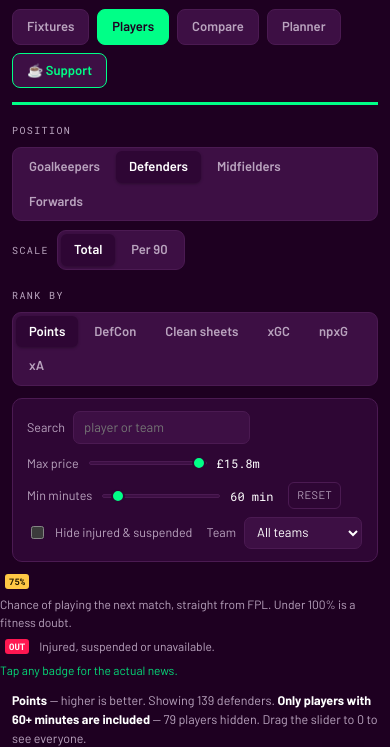
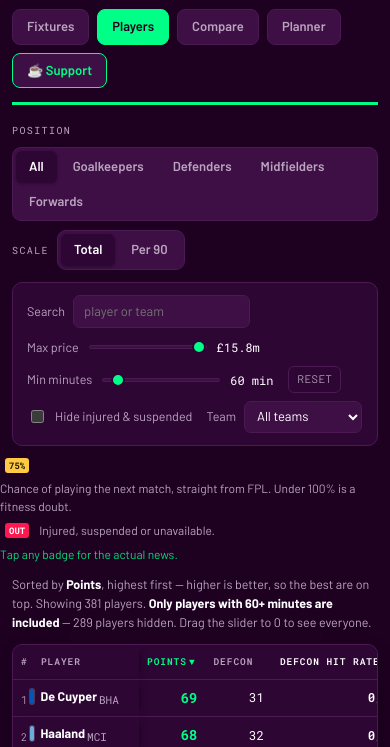
Before and after one commit to fantasy-database/fantasy-database.github.io, a plain HTML site: page players.html in a window 390 px wide. Shown: the part 97-844 px from the top of the page. Drawn offline with Linux system fonts and the light colour scheme.

Commit message:
Players page: one sortable table instead of a Rank by menu (#7)
* Players page: show actual goals/assists beside npxG and xA

When the stat menu is on npxG or xA for defenders, midfielders or
forwards, a column of what actually happened now sits beside it, styled
like the DefCon hit rate:

- npxG -> "NP Goals": Understat's non-penalty goals, so a penalty taker
  is not flattered against a stat that leaves penalties out.
- xA -> "Assists": FPL's assists (the tooltip notes FPL is more generous
  than xA).

Both follow the Total / Per 90 switch. update.py now writes npg, npg90
and a90, computed from the same minutes as the other per-90 stats. The
table still sorts by the selected stat. players_test.py covers the new
fields.

Co-Authored-By: Claude Opus 5.5 <noreply@anthropic.com>
Claude-Session: https://claude.ai/code/session_01SU9VaRFbwyffiDPLg1qHMy

* Keep a team's npxG even if Understat's npg value is malformed

Co-Authored-By: Claude Opus 5.5 <noreply@anthropic.com>
Claude-Session: https://claude.ai/code/session_01SU9VaRFbwyffiDPLg1qHMy

* Players page: one sortable table instead of a Rank by menu

- Position toggle gains "All" (the default); the Rank by row is gone.
- Every stat is a column: Points, DefCon (+ hit rate, Total only), Clean
  sheets, xGC, Goals conceded, Saves, npxG (+ NP Goals), xA (+ Assists),
  npxGI, Shots, then £, Min, Starts, Min/game, Own.
- Each position shows the columns FPL scores it on; All shows the union
  with "–" where a stat does not apply.
- Every header sorts: first click best-first (ascending for xGC and Goals
  conceded), second click reverses. Arrow + data-active on the active
  column; blanks always sort last. Default is Points, highest first. The
  sort survives Total/Per 90 and position switches while the column
  exists, otherwise falls back to Points.
- Mobile shows every column; the table scrolls sideways inside its card
  with the player column sticky (now on desktop too).
- The note says which column is sorted and which direction is better.

Co-Authored-By: Claude Opus 5.5 <noreply@anthropic.com>
Claude-Session: https://claude.ai/code/session_01SU9VaRFbwyffiDPLg1qHMy

---------

Co-authored-by: Claude <noreply@anthropic.com>

```diff
--- a/players.html
+++ b/players.html
@@ -102,8 +102,17 @@
     text-transform:uppercase;color:var(--muted);padding:10px 8px;text-align:right;white-space:nowrap;
     border-bottom:1px solid var(--border);background:var(--surface);cursor:pointer;user-select:none}
   thead th.lft{text-align:left}
+  thead th.hit{color:var(--ink)}
   thead th[data-active]{color:var(--accent)}
-  thead th.hit{color:var(--ink)}
+  th button.sort{font:inherit;letter-spacing:inherit;text-transform:inherit;color:inherit;
+    background:none;border:0;padding:0;margin:0;cursor:pointer;white-space:nowrap}
+  th button.sort:hover{color:var(--ink)}
+  th button.sort:focus-visible{outline:2px solid var(--accent);outline-offset:2px;border-radius:2px}
+  th .arr{display:inline-block;min-width:.9em;margin-left:2px;text-align:left}
+  /* the player column stays put while the stats scroll sideways under it */
+  thead th.lft, tbody td.lft{position:sticky;left:0;z-index:2;background:var(--surface);
+    box-shadow:6px 0 8px -6px rgba(0,0,0,.55)}
+  tbody tr:hover td.lft{background:var(--surface-2)}
   tbody td.hit{font-weight:600}
   tbody td{padding:7px 8px;border-bottom:1px solid var(--border);text-align:right;
     font-family:"Roboto Mono",monospace;font-size:12.5px;font-variant-numeric:tabular-nums;white-space:nowrap}
@@ -144,11 +153,7 @@
     .wrap{padding:16px 0 44px}
     .mast,.bar,.filters,.card,.note{margin-left:12px;margin-right:12px}
     .nav{margin-left:0;width:100%}
-    table{min-width:0}
-    thead th.opt, tbody td.opt{display:none}
-    thead th.lft, tbody td.lft{position:sticky;left:0;z-index:2;background:var(--surface);
-      box-shadow:6px 0 8px -6px rgba(0,0,0,.55);min-width:126px;max-width:126px}
-    tbody tr:hover td.lft{background:var(--surface)}
+    thead th.lft, tbody td.lft{min-width:126px;max-width:126px}
     .pl{font-size:12.5px}
   }
   @media (prefers-reduced-motion:reduce){*{animation:none!important;transition:none!important}}
@@ -194,8 +199,9 @@
   <div class="bar">
     <span class="seglabel">Position</span>
     <div class="seg" id="posSeg">
+      <button data-pos="0" aria-pressed="true">All</button>
       <button data-pos="1">Goalkeepers</button>
-      <button data-pos="2" aria-pressed="true">Defenders</button>
+      <button data-pos="2">Defenders</button>
       <button data-pos="3">Midfielders</button>
       <button data-pos="4">Forwards</button>
     </div>
@@ -204,11 +210,6 @@
       <button data-scale="tot" aria-pressed="true">Total</button>
       <button data-scale="p90">Per 90</button>
     </div>
-  </div>
-
-  <div class="bar">
-    <span class="seglabel">Rank by</span>
-    <div class="seg" id="statSeg"></div>
   </div>
 
   <div class="filters">
@@ -268,27 +269,53 @@ che:"#034694",cov:"#6CACE4",cry:"#1B458F",eve:"#003399",ful:"#CC0000",hul:"#F18A
 ips:"#3A64A3",lee:"#FFCD00",liv:"#C8102E",mci:"#6CABDD",mun:"#DA291C",new:"#41B6E6",
 nfo:"#DD0000",tot:"#132257",sun:"#EB172B"};
 
-// stat menus per position — a keeper and a forward share almost nothing
-const MENUS={
- 1:[["pts","Points"],["sv","Saves"],["cs","Clean sheets"],["xgc","xGC"],["gc","Goals conceded"]],
- 2:[["pts","Points"],["dc","DefCon"],["cs","Clean sheets"],["xgc","xGC"],["npxg","npxG"],["xa","xA"]],
- 3:[["pts","Points"],["npxg","npxG"],["xa","xA"],["npxgi","npxGI"],["sh","Shots"],["dc","DefCon"]],
- 4:[["pts","Points"],["npxg","npxG"],["xa","xA"],["npxgi","npxGI"],["sh","Shots"]]};
-const LOWER_IS_BETTER=new Set(["xgc","gc"]);   // the only two that invert
-const DECIMALS={xgc:2,npxg:2,xa:2,npxgi:2};
-// The actual output shown beside an expected stat (outfield players only).
-// Goals are Understat's non-penalty goals, to match npxG; FPL's goal count
-// includes penalties and would make a penalty taker look like he beats his npxG.
-const OUTPUT={
- npxg:{id:"npg", label:"NP Goals",
+// One table, every stat a column. `pos` is the positions FPL actually scores
+// the stat for: saves only for keepers, goals conceded only for keepers and
+// defenders, clean sheets not for forwards, DefCon and attacking numbers for
+// every outfielder. On "All" a player shows "–" in a column that is not his.
+const ALL=[1,2,3,4], OUTF=[2,3,4];
+const COLS=[
+ {id:"pts",  label:"Points", pos:ALL, scaled:true, tip:"FPL points scored this season"},
+ {id:"dc",   label:"DefCon", pos:OUTF, scaled:true,
+   tip:"Defensive contributions: clearances, blocks, interceptions and tackles, plus ball recoveries for midfielders and forwards"},
+ // DefCon is a per-match threshold, so beside the season total sits how often
+ // he reached it. Totals only: a hit rate per 90 means nothing.
+ {id:"dch",  label:"DefCon hit rate", pos:OUTF, totOnly:true, cls:"hit",
+   tip:"Games he hit the DefCon threshold / games he played",
+   val:p=>p.dcg ? p.dch/p.dcg : null,
+   show:p=>`${p.dch}/${p.dcg}`,
+   note:"<b>DefCon hit rate</b> is games he reached the DefCon threshold out of games he played."},
+ {id:"cs",   label:"Clean sheets", pos:[1,2,3], scaled:true, tip:"Clean sheets FPL credited him with"},
+ {id:"xgc",  label:"xGC", pos:[1,2], scaled:true, low:true, dec:2,
+   tip:"Expected goals conceded while he was on the pitch — lower is better"},
+ {id:"gc",   label:"Goals conceded", pos:[1,2], scaled:true, low:true,
+   tip:"Goals conceded while he was on the pitch — lower is better"},
+ {id:"sv",   label:"Saves", pos:[1], scaled:true, tip:"Saves"},
+ {id:"npxg", label:"npxG", pos:OUTF, scaled:true, dec:2, tip:"Non-penalty expected goals (Understat)"},
+ // Understat's non-penalty goals, to match npxG; FPL's goal count includes
+ // penalties and would make a penalty taker look like he beats his npxG.
+ {id:"npg",  label:"NP Goals", pos:OUTF, scaled:true, cls:"hit",
    tip:"Non-penalty goals he has actually scored (Understat), the outcome npxG estimates",
    note:"<b>NP Goals</b> is the goals he actually scored, without penalties, so it compares fairly with npxG."},
- xa:{id:"a", label:"Assists",
+ {id:"xa",   label:"xA", pos:OUTF, scaled:true, dec:2, tip:"Expected assists (Understat)"},
+ {id:"a",    label:"Assists", pos:OUTF, scaled:true, cls:"hit",
    tip:"Assists FPL has credited him with, the outcome xA estimates. FPL is more generous than xA: it also counts e.g. winning a penalty or a saved shot that is scored on the rebound",
-   note:"<b>Assists</b> is the assists FPL actually credited him with, to set against his xA."}};
-const POSNAME={1:"Goalkeepers",2:"Defenders",3:"Midfielders",4:"Forwards"};
+   note:"<b>Assists</b> is the assists FPL actually credited him with, to set against his xA."},
+ {id:"npxgi",label:"npxGI", pos:OUTF, scaled:true, dec:2, tip:"npxG + xA"},
+ {id:"sh",   label:"Shots", pos:OUTF, scaled:true, tip:"Shots (Understat)"},
+ {id:"c",    label:"£", pos:ALL, tip:"Current price", show:p=>(p.c/10).toFixed(1)},
+ {id:"min",  label:"Min", pos:ALL, tip:"Minutes played"},
+ {id:"starts",label:"Starts", pos:ALL, tip:"Matches started"},
+ {id:"mpg",  label:"Min/game", pos:ALL, tip:"Minutes divided by matches his team has played",
+   val:p=>mpg(p), show:p=>mpg(p).toFixed(0)},
+ {id:"own",  label:"Own", pos:ALL, cls:"dim", tip:"Selected by this share of FPL managers",
+   show:p=>p.own.toFixed(1)+"%"},
+];
+const NAMECOL={id:"n", label:"Player", alpha:true};
+const POSNAME={0:"players",1:"goalkeepers",2:"defenders",3:"midfielders",4:"forwards"};
 
-let DATA=null, POS=2, SCALE="tot", STAT="pts";
+let DATA=null, POS=0, SCALE="tot";
+let SORT={id:"pts", desc:true};
 // A 20-minute cameo makes noise look like form, so the list starts at 60 minutes
 // in every view. Per 90 is the harsher case — it divides by that same small number
 // — so there the floor scales with the season: 30% of the minutes available so far.
@@ -298,7 +325,6 @@ let AVAIL=0, FLOOR=60, minmTouched=false;
 const suggested=()=>SCALE==="p90"?FLOOR:60;
 function syncFloor(){ if(!minmTouched) $("#minm").value=suggested(); }
 const $=s=>document.querySelector(s);
-const key=id=>SCALE==="p90" ? id+"90" : id;
 // Minutes per team game, not per start. Dividing by starts gave a man with one
 // start and two cameos 150 min/start, which is not a thing that can happen.
 const mpg=p=>{
@@ -307,16 +333,29 @@ const mpg=p=>{
   return g ? p.min/g : null;
 };
 
-function fmt(id,v){
-  if(v===null||v===undefined) return '<span class="dim">–</span>';
-  const d = SCALE==="p90" ? (DECIMALS[id]??2) : (DECIMALS[id]??0);
-  return v.toFixed(d);
+const p90=c=>c.scaled && SCALE==="p90";
+// the columns this position and scale show, in order
+const visibleCols=()=>COLS.filter(c=>(POS===0 || c.pos.includes(POS)) && !(c.totOnly && SCALE!=="tot"));
+const colById=id=>id===NAMECOL.id ? NAMECOL : COLS.find(c=>c.id===id);
+// a stat that does not apply to his position is null, so it shows "–" and sorts last
+function value(p,c){
+  if(c.alpha) return p.n;
+  if(!c.pos.includes(p.p)) return null;
+  const v = p90(c) ? p[c.id+"90"] : (c.val ? c.val(p) : p[c.id]);
+  return v===undefined||v===null||Number.isNaN(v) ? null : v;
 }
-
-function buildStatSeg(){
-  $("#statSeg").innerHTML=MENUS[POS].map(([id,label])=>
-    `<button data-stat="${id}" aria-pressed="${id===STAT}">${label}</button>`).join("");
+function cell(p,c){
+  const v=value(p,c);
+  if(v===null) return '<span class="dim">–</span>';
+  if(c.show && !p90(c)) return c.show(p);
+  return v.toFixed(p90(c) ? 2 : (c.dec??0));
 }
+const bestFirstDesc=c=>!(c.low||c.alpha);   // first click: best on top
+// keep the sort if its column is still on screen, otherwise back to Points
+function keepSort(){
+  if(SORT.id!==NAMECOL.id && !visibleCols().some(c=>c.id===SORT.id)) SORT={id:"pts", desc:true};
+}
+const esc=t=>String(t??"").replace(/[&<>"]/g,c=>({"&":"&amp;","<":"&lt;",">":"&gt;",'"':"&quot;"}[c]));
 
 function render(){
   if(!DATA) return;
@@ -327,7 +366,7 @@ function render(){
   $("#minmOut").textContent = minm ? minm+" min" : "any";
 
   const T=DATA.teams;
-  const pool=DATA.players.filter(p=>p.p===POS);
+  const pool=DATA.players.filter(p=>POS===0 || p.p===POS);
   let rows=pool
     .filter(p=>p.c<=maxc && p.min>=minm)
     .filter(p=>!teamFilter || String(p.t)===teamFilter)
@@ -335,33 +374,34 @@ function render(){
     .filter(p=>!q || p.n.toLowerCase().includes(q)
                   || (T[p.t]&&T[p.t].name.toLowerCase().includes(q)));
 
-  const k=key(STAT), low=LOWER_IS_BETTER.has(STAT);
-  const val=p=>{const v=p[k]; return v===null||v===undefined ? (low?Infinity:-Infinity) : v;};
-  rows.sort((a,b)=> low ? val(a)-val(b) : val(b)-val(a));
+  const cols=visibleCols(), sc=colById(SORT.id), sgn=SORT.desc?-1:1;
+  // blanks always last, whichever way round; ties go to points, then name
+  rows.sort((a,b)=>{
+    const va=value(a,sc), vb=value(b,sc);
+    if(va===null||vb===null){ if(va!==vb) return va===null?1:-1; }
+    else if(va!==vb) return sc.alpha ? sgn*va.localeCompare(vb) : sgn*(va-vb);
+    return (b.pts-a.pts) || a.n.localeCompare(b.n);
+  });
 
-  const label=(MENUS[POS].find(m=>m[0]===STAT)||["","" ])[1];
-  const suffix=SCALE==="p90" ? " /90" : "";
-  // DefCon is a per-match threshold, so next to the season total sits how
-  // often he reached it. Totals only: a hit rate per 90 means nothing.
-  const hitCol = STAT==="dc" && SCALE==="tot";
-  // Beside an expected stat, what actually happened. Unlike a hit rate this
-  // means something per 90 too, so it follows the Total / Per 90 switch.
-  const out = POS!==1 ? OUTPUT[STAT] : null;
-  const outKey = out ? (SCALE==="p90" ? out.id+"90" : out.id) : null;
-  const NCOL = hitCol||out ? 9 : 8;
-  $("#thead").innerHTML=
-    `<th class="lft">#&nbsp;&nbsp;Player</th>`
-    + `<th data-active>${label}${suffix}</th>`
-    + (hitCol ? `<th class="hit" title="Games he hit the DefCon threshold / games he played">DefCon hit rate</th>` : "")
-    + (out ? `<th class="hit" title="${out.tip}">${out.label}${suffix}</th>` : "")
-    + `<th>£</th><th>Min</th><th class="opt">Starts</th><th class="opt" title="Minutes divided by matches his team has played">Min/game</th>`
-    + `<th class="opt">Pts</th><th class="opt">Own</th>`;
+  const suffix=c=>p90(c) ? " /90" : "";
+  const th=(c,lft)=>{
+    const on=c.id===SORT.id;
+    return `<th class="${[lft?"lft":"",c.cls||""].join(" ").trim()}"${on?` data-active aria-sort="${SORT.desc?"descending":"ascending"}"`:""}`
+      + `${c.tip?` title="${esc(c.tip)}"`:""}><button type="button" class="sort" data-col="${c.id}">`
+      + `${lft?"#&nbsp;&nbsp;":""}${c.label}${c.alpha?"":suffix(c)}<span class="arr" aria-hidden="true">${on?(SORT.desc?"▼":"▲"):""}</span></button></th>`;
+  };
+  $("#thead").innerHTML = th(NAMECOL,true) + cols.map(c=>th(c,false)).join("");
+  const NCOL=cols.length+1;
 
-  const dir = low
-    ? `<b>${label}</b> — lower is better, so this list runs from best to worst with the smallest number on top.`
-    : `<b>${label}</b> — higher is better.`
-      + (hitCol ? ` <b>Hit rate</b> is games he reached the DefCon threshold out of games he played.` : "")
-      + (out ? ` ${out.note}` : "");
+  let dir;
+  if(sc.alpha) dir=`Sorted by <b>player name</b>, ${SORT.desc?"Z to A":"A to Z"}.`;
+  else {
+    const best = SORT.desc===bestFirstDesc(sc);
+    dir = `Sorted by <b>${sc.label}${suffix(sc)}</b>, ${SORT.desc?"highest":"lowest"} first`
+        + ` — ${sc.low?"lower":"higher"} is better, so `
+        + (best ? "the best are on top." : "this is worst first. Click the header again to flip it.");
+    if(sc.note) dir += " "+sc.note;
+  }
   const hidden = pool.length - rows.length;
   let cut = "";
   if(minm>0){
@@ -373,45 +413,37 @@ function render(){
   } else {
     cut = ` <b>No minutes filter</b> — short cameos will distort any per-90 number.`;
   }
-  $("#note").innerHTML = `${dir} Showing ${rows.length} ${POSNAME[POS].toLowerCase()}.${cut}`;
-
-  if(!rows.length){ closePop(); $("#rows").innerHTML=`<tr><td colspan="${NCOL}" class="empty">No players match those filters.</td></tr>`; return; }
+  $("#note").innerHTML = `${dir} Showing ${rows.length} ${POSNAME[POS]}.${cut}`;
 
   closePop();
+  if(!rows.length){ $("#rows").innerHTML=`<tr><td colspan="${NCOL}" class="empty">No players match those filters.</td></tr>`; return; }
+
   $("#rows").innerHTML=rows.map((p,i)=>{
     const t=T[p.t]||{name:"?",short:"?"};
-    const esc=t=>String(t||"").replace(/[&<>"]/g,c=>({"&":"&amp;","<":"&lt;",">":"&gt;",'"':"&quot;"}[c]));
     const flag = p.st==="a" ? ""
       : `<button type="button" class="flag ${p.st==="d"?"doubt":"out"}" data-nm="${esc(p.n)}"`
         + ` data-cop="${p.cop===null||p.cop===undefined?"":p.cop}" data-st="${p.st}"`
         + ` data-news="${esc(p.news)}" aria-label="Fitness status for ${esc(p.n)} — click for detail">`
         + `${p.st==="d"?(p.cop??"?")+"%":"OUT"}</button>`;
     return `<tr>
-      <td class="lft"><span class="rk">${i+1}</span> <span class="pl"><i style="background:${CLUB[t.short]||"#888"}"></i>${p.n}</span><span class="tm">${t.short}</span>${flag}</td>
-      <td class="lead">${fmt(STAT,p[k])}</td>
-      ${hitCol ? `<td class="hit">${p.dcg && p.dch!=null ? `${p.dch}/${p.dcg}` : '<span class="dim">–</span>'}</td>` : ""}
-      ${out ? `<td class="hit">${fmt(out.id,p[outKey])}</td>` : ""}
-      <td>${(p.c/10).toFixed(1)}</td>
-      <td>${p.min}</td>
-      <td class="opt">${p.starts}</td>
-      <td class="opt">${mpg(p)===null?'<span class="dim">–</span>':mpg(p).toFixed(0)}</td>
-      <td class="opt">${p.pts}</td>
-      <td class="opt dim">${p.own.toFixed(1)}%</td>
+      <td class="lft"><span class="rk">${i+1}</span> <span class="pl"><i style="background:${CLUB[t.short]||"#888"}"></i>${esc(p.n)}</span><span class="tm">${t.short}</span>${flag}</td>
+      ${cols.map(c=>`<td class="${[c.cls||"", c.id===SORT.id?"lead":""].join(" ").trim()}">${cell(p,c)}</td>`).join("")}
     </tr>`;}).join("");
 }
 
+$("#thead").addEventListener("click",e=>{const b=e.target.closest("button.sort");if(!b)return;
+  const c=colById(b.dataset.col); if(!c) return;
+  SORT = SORT.id===c.id ? {id:c.id, desc:!SORT.desc} : {id:c.id, desc:bestFirstDesc(c)};
+  render();
+  const again=$(`#thead button[data-col="${c.id}"]`); if(again) again.focus();});
 $("#posSeg").addEventListener("click",e=>{const b=e.target.closest("button");if(!b)return;
   POS=+b.dataset.pos;
   [...e.currentTarget.children].forEach(x=>x.setAttribute("aria-pressed",x===b?"true":"false"));
-  if(!MENUS[POS].some(m=>m[0]===STAT)) STAT=MENUS[POS][0][0];
-  buildStatSeg(); render();});
+  keepSort(); render();});
 $("#scaleSeg").addEventListener("click",e=>{const b=e.target.closest("button");if(!b)return;
   SCALE=b.dataset.scale;
   [...e.currentTarget.children].forEach(x=>x.setAttribute("aria-pressed",x===b?"true":"false"));
-  syncFloor(); render();});
-$("#statSeg").addEventListener("click",e=>{const b=e.target.closest("button");if(!b)return;
-  STAT=b.dataset.stat;
-  [...e.currentTarget.children].forEach(x=>x.setAttribute("aria-pressed",x===b?"true":"false"));render();});
+  keepSort(); syncFloor(); render();});
 ["#q","#maxc","#minm","#avail","#team"].forEach(s=>$(s).addEventListener("input",render));
 $("#minm").addEventListener("input",()=>{minmTouched=true;});
 
@@ -457,10 +489,10 @@ fetch("players.json?t="+Date.now())
     FLOOR=Math.max(60, Math.round(AVAIL*0.3/10)*10);
     $("#minm").max=Math.max(90, AVAIL);
     $("#minm").value=suggested();
-    buildStatSeg(); render();
+    render();
   })
   .catch(err=>{
-    $("#rows").innerHTML=`<tr><td colspan="8" class="empty">
+    $("#rows").innerHTML=`<tr><td colspan="${visibleCols().length+1}" class="empty">
       No player file yet. Go to the repository's <b>Actions</b> tab, open <b>Refresh ratings</b>
       and press <b>Run workflow</b> — that builds <code>players.json</code>. It will appear here a
       minute later. (If you are opening this page from your own computer rather than the web
```
